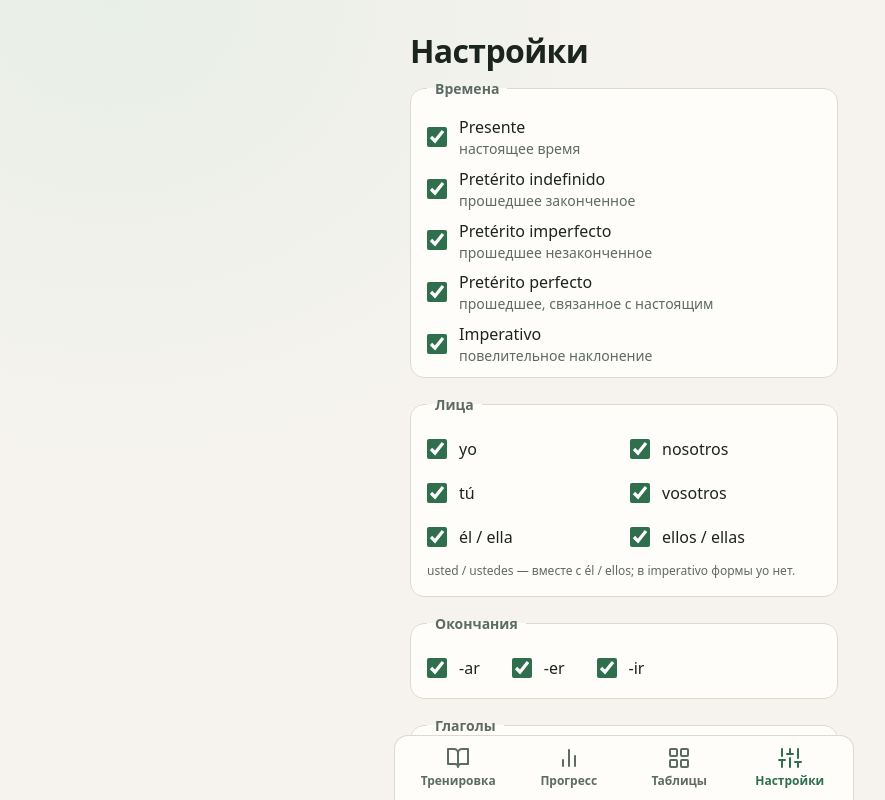
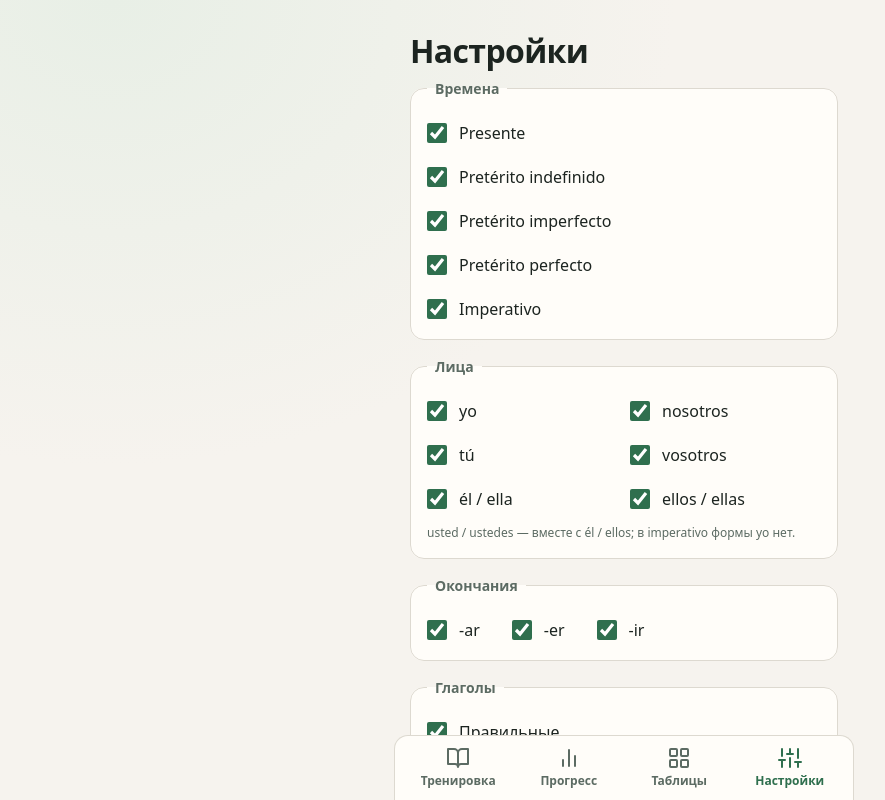
Before and after one commit to bartenev/tiempos, a Vue app: page / in a window 1280 px wide. Both pictures are taken after a click on the button 640 px from the left and 567 px from the top of the page. Shown: the top 800 px of the page, without its empty margins (16-901 px from the left). Built offline with nearby package versions, Linux system fonts and the light colour scheme.

Commit message:
Drop Russian subtitles under tense names in settings
Co-Authored-By: Claude Opus 5.5 <noreply@anthropic.com>

```diff
--- a/src/components/SettingsPanel.vue
+++ b/src/components/SettingsPanel.vue
@@ -3,7 +3,7 @@ import { IRREGULAR_INFINITIVES, findVerb } from '../data/verbs'
 import { settings } from '../lib/settingsState'
 import { setTheme, theme } from '../lib/theme'
 import type { Person } from '../types'
-import { PERSONS, TENSES, TENSE_LABELS, TENSE_RU, VERB_GROUPS } from '../types'
+import { PERSONS, TENSES, TENSE_LABELS, VERB_GROUPS } from '../types'
 import BookPicker from './BookPicker.vue'
 import Icon from './Icon.vue'
 
@@ -45,10 +45,7 @@ function setAllIrregular(value: boolean) {
       <legend class="group__legend settings__tenses-legend">Времена</legend>
       <label v-for="tense in TENSES" :key="tense" class="choice settings__tense">
         <input v-model="settings.selected[tense]" class="choice__input settings__tense-input" type="checkbox" />
-        <span class="choice__label settings__tense-label">
-          {{ TENSE_LABELS[tense] }}
-          <span class="settings__tense-ru">{{ TENSE_RU[tense] }}</span>
-        </span>
+        <span class="choice__label settings__tense-label">{{ TENSE_LABELS[tense] }}</span>
       </label>
     </fieldset>
 
@@ -203,13 +200,6 @@ function setAllIrregular(value: boolean) {
   color: var(--muted);
 }
 
-.settings__tense-ru {
-  display: block;
-  font-size: var(--text-sm);
-  line-height: 1.4;
-  color: var(--muted);
-}
-
 .settings__persons-grid {
   /* как таблица спряжения: слева ед. число, справа мн. */
   display: grid;
--- a/src/types.ts
+++ b/src/types.ts
@@ -275,15 +275,6 @@ export const TENSE_LABELS: Record<Tense, string> = {
   imperativo: 'Imperativo',
 }
 
-/** Как время называется по-русски. */
-export const TENSE_RU: Record<Tense, string> = {
-  presente: 'настоящее время',
-  indefinido: 'прошедшее законченное',
-  imperfecto: 'прошедшее незаконченное',
-  perfecto: 'прошедшее, связанное с настоящим',
-  imperativo: 'повелительное наклонение',
-}
-
 export const TENSE_SHORT: Record<Tense, string> = {
   presente: 'pres.',
   indefinido: 'indef.',
```
